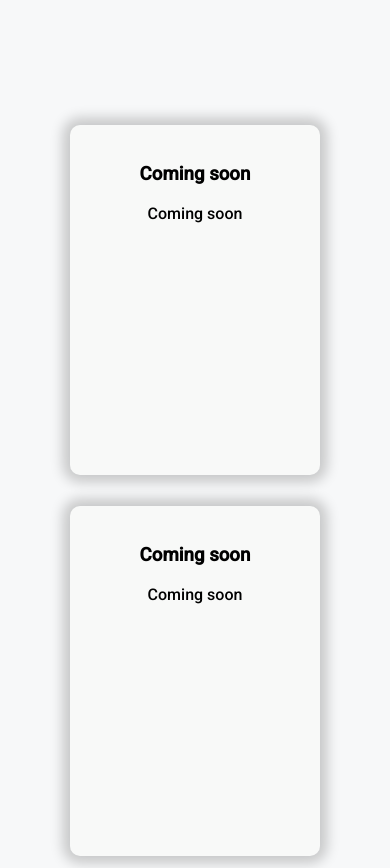
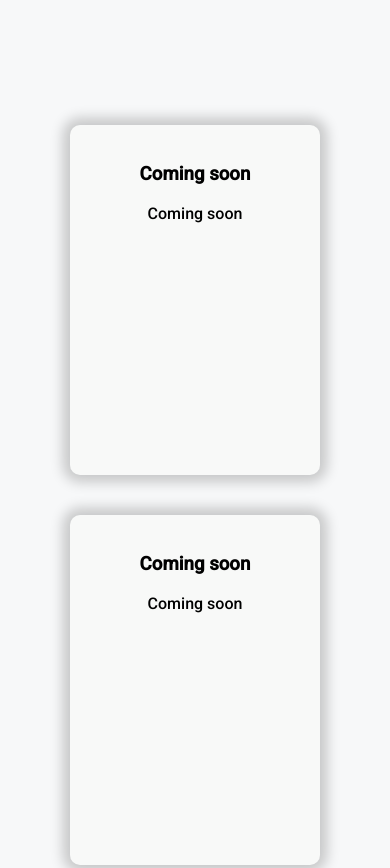
Before and after one commit to pedrohebm1/ImPedro.github.io, a plain HTML site: page index.html in a window 390 px wide. Shown: the part 2180-3048 px from the top of the page. Drawn offline with Linux system fonts and the light colour scheme.

Commit message:
Responsive patch footer

```diff
--- a/css/main.css
+++ b/css/main.css
@@ -30,7 +30,7 @@ html{scroll-behavior: smooth;}
     display: flex;
     flex-wrap: wrap;
     justify-content: center;
-    gap: 8vw;
+    gap: 40px;
     margin-top: 200px;
 }
 
@@ -86,7 +86,6 @@ html{scroll-behavior: smooth;}
 footer {
     position: absolute;
     color: rgb(46, 46, 46);
-    left: 0;
     width: 100%;
     text-align: center;
     padding: 40px 0 50px 0;
```
